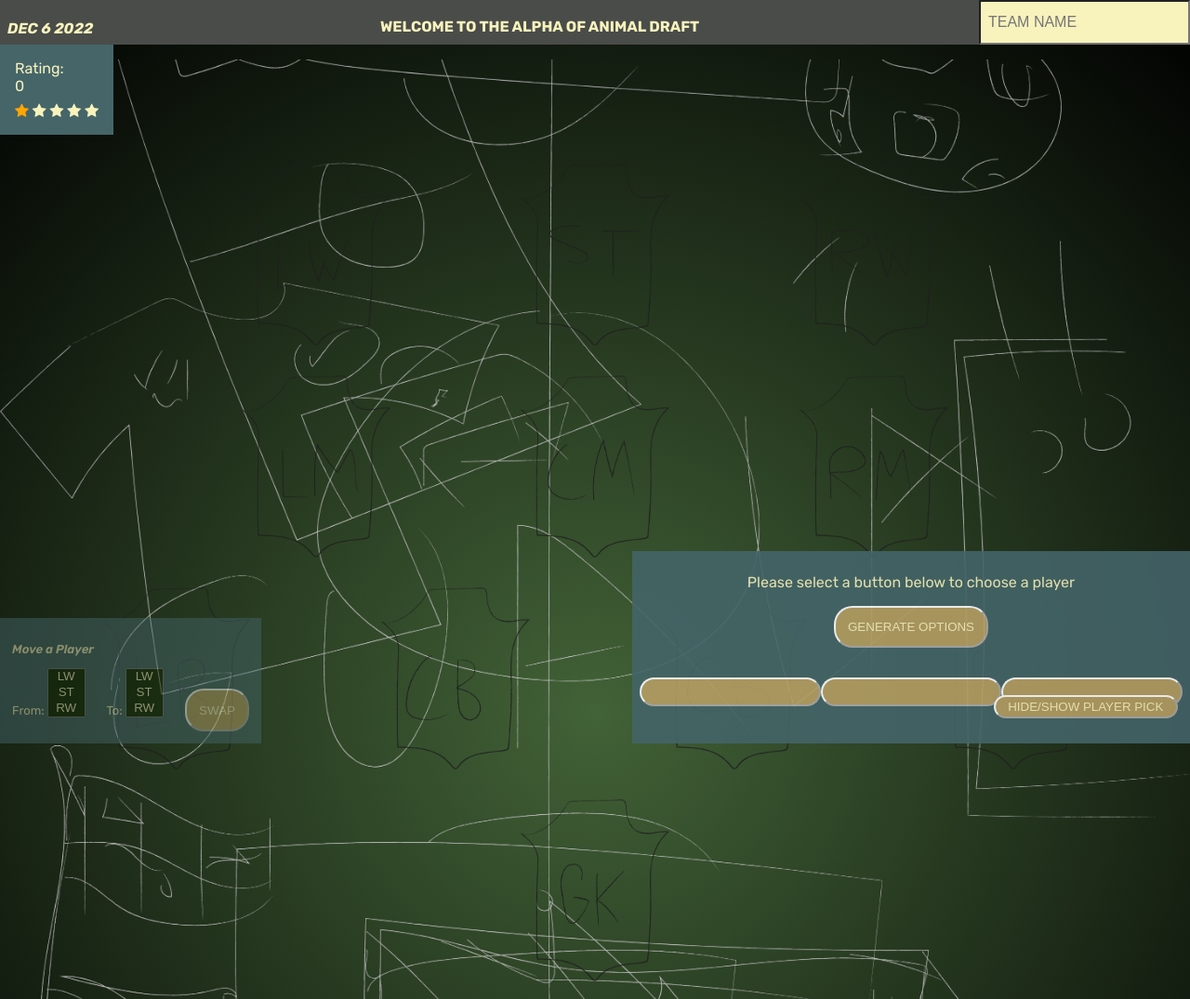
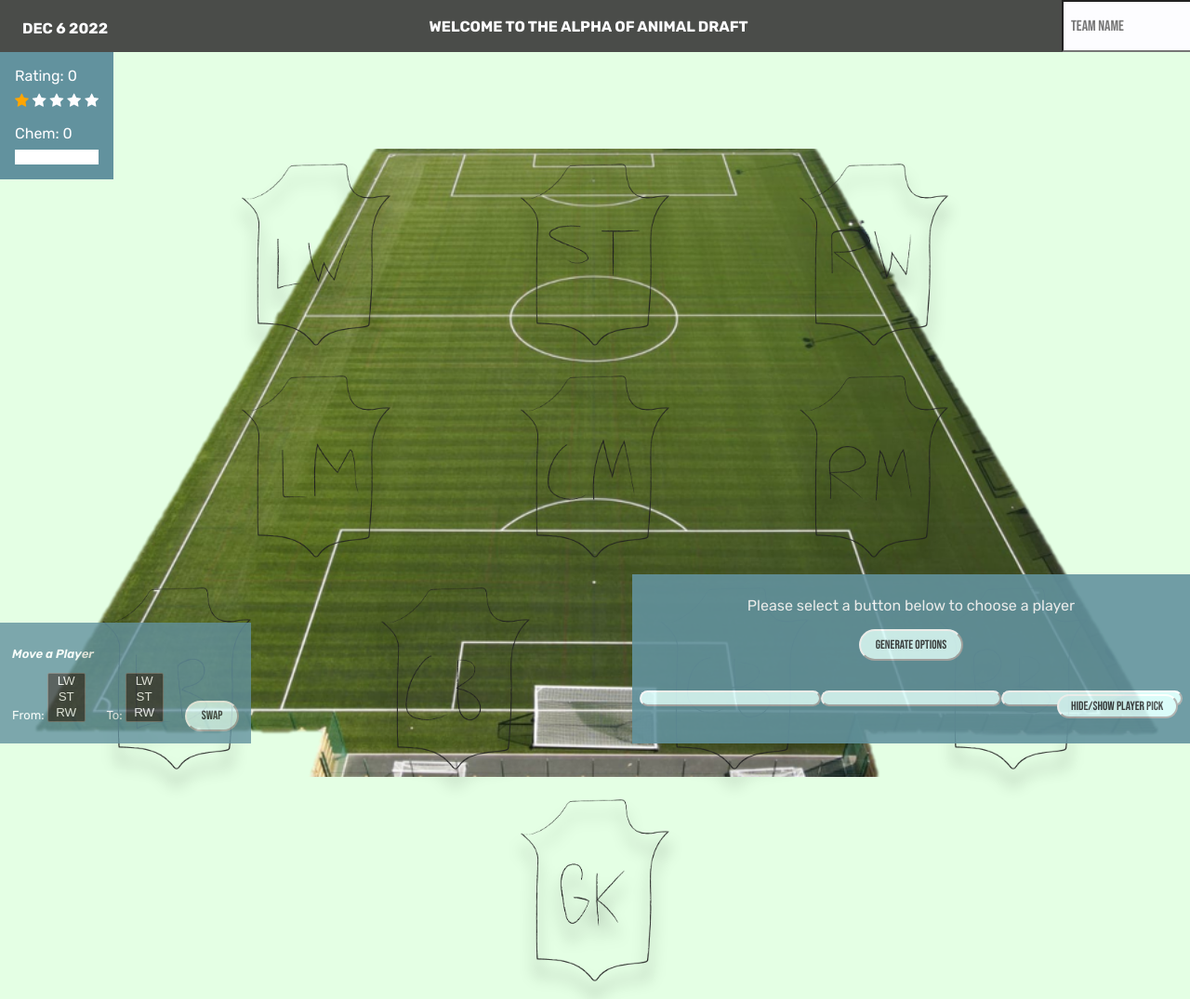
Before and after one commit to animaldraft/animaldraft.github.io, a plain HTML site: page index.html in a window 1280 px wide. Shown: the top 1075 px of the page at 93% size. Drawn offline with nearby package versions, Linux system fonts and the light colour scheme; a web font is replaced by a local one.

Commit message:
successfully fixed the styling to look wayy bettah

```diff
--- a/index.html
+++ b/index.html
@@ -21,8 +21,10 @@
                 <input type="text" placeholder="TEAM NAME">
             </div>
             <div id="stats">
-                <p>Rating:</p>
-                <p id="rating-score">0</p>
+                <div class="stats-row">
+                    <p>Rating:&nbsp;</p>
+                    <p id="rating-score">0</p>
+                </div>
                 <div id="rating-stars">
                     <span id="star1" class="fa fa-star checked"></span>
                     <span id="star2" class="fa fa-star"></span>
@@ -30,7 +32,17 @@
                     <span id="star4" class="fa fa-star"></span>
                     <span id="star5" class="fa fa-star"></span>
                 </div>
+                <div class="stats-row" id="chem">
+                    <p>Chem:&nbsp;</p>
+                    <p id="chem-score">0</p>
+                </div>
+                <div class="rating-chem-bar">
+                    <div class="bar">
+                        <div class="bar-filled" id="bar-1">
 
+                        </div>
+                    </div>
+                </div>
             </div>
             <div id="selection" class="">
                 <p class="select-main">Please select a button below to choose a player</p>
--- a/script.js
+++ b/script.js
@@ -35,7 +35,15 @@ function stars(starcount) {
     } if (starcount >=5) {
         document.getElementById("star5").classList.add("checked");
     }
+    const player_count = playerspicked.length;
+    if (player_count > 11) {
 
+    } else {
+        const chem_value = Math.round(player_count*9.1);
+        document.getElementById("chem-score").innerHTML = chem_value;
+        const chem_str_value = chem_value+'%';
+        document.getElementById("bar-1").style.setProperty("width", chem_str_value);
+    }
 }
 
 function rating() {
--- a/styles.css
+++ b/styles.css
@@ -1,17 +1,16 @@
 :root {
-   --light: #f8f3bd;
-    --medlight: #b69f65;
-    --dark: #102605;
+   --light: #FDFDFF;
+    --medlight: rgb(218, 252, 251);
+    --dark: #393D3F;
     --grey: #4a4c49;
-    --altdark: #456569;
+    --altdark: #62929E;
     --altlight: #99cbb2;
-    color: white;
+    color: #393d3f;
 }
 
 body {
     color: var(--light);
-    background: rgb(38, 55, 31);
-    background: radial-gradient(circle, rgba(66,98,55,1) 0%, rgba(0,0,0,1) 100%);
+    background: rgb(228, 255, 228);
     font-family: 'Bebas Neue', cursive;
     font-family: 'Bellefair', serif;
     font-family: 'Rubik', sans-serif;
@@ -21,15 +20,12 @@ body {
 input {
     background-color: var(--light);
     color: var(--altdark);
+    font-family: 'Bebas Neue', cursive;
 }
 
 h1, h2, input {
     text-transform: uppercase;
     font-size: medium;
-}
-
-h2 {
-    font-style: italic;
 }
 
 input {
@@ -38,10 +34,11 @@ input {
 
 button {
     background-color: var(--medlight);
-    color: var(--light);
+    color: var(--dark);
+    font-family: 'Bebas Neue', cursive;
     border-radius: 20px;
     border-color: white;
-    padding: 1em;
+    padding: 0.5em 1.2em;
 }
 
 .closediv {
@@ -69,7 +66,8 @@ button {
     align-content: center;
     background-color: var(--grey);
     width: 100vw;
-    height: 3em;
+    height: 3.5em;
+    padding: 0 1em;
     top: 0;
     margin: 0;
 }
@@ -127,10 +125,17 @@ button {
 
 #stats {
     background-color: var(--altdark);
+    display: flex;
+    flex-direction: column;
     position: fixed;
-    top: 3em;
+    top: 3.5em;
     left: 0;
     padding: 1em;
+}
+
+#stats > .stats-row {
+    display: flex;
+    flex-direction: row;
 }
 
 #stats p {
@@ -143,14 +148,37 @@ button {
 
 .checked {
     color: orange;
-  }
+}
+
+#stats > #chem {
+    padding-top: 1em;
+}
+
+.bar {
+    width: 100%;
+    height: 1em;
+    margin-top: 0.5em;
+    background-color: white;
+}
+
+.bar-filled {
+    background-color: orange;
+    height: 1em;
+    transition: all 1s ease-in-out;
+}
+
+#bar-1 {
+    width: 0%;
+}
 
 #pitch {
     position: relative;
-    background-image: url(img/3x/background-graphics@3x.png);
     top: -6em;
-    background-size: cover;
-    background-position: center;
+    background-image: url(img/3x/footballpitch3-cutout.png);
+    background-size: contain;
+    background-position: top;
+    background-position-y: 6em;
+    background-repeat: no-repeat;
     z-index: -1;
 }
 
@@ -167,6 +195,7 @@ button {
     margin: auto;
     max-width: 10em;
     padding: 1em;
+    filter: drop-shadow(0rem 1rem 0.5rem #000000);
 }
 
 #player-14 {
@@ -244,7 +273,7 @@ button {
     bottom: 0;
     left: 0;
     background-color: var(--altdark);
-    opacity: 50%;
+    opacity: 80%;
     font-size: small;
     padding: 1em;
 }
```
Also changed, not shown: img/3x/footballpitch1.png (added), img/3x/footballpitch3-cutout.png (added), img/3x/soccerpitch1-cutout.jpg (added), img/3x/wc1740690.jpg (added).
